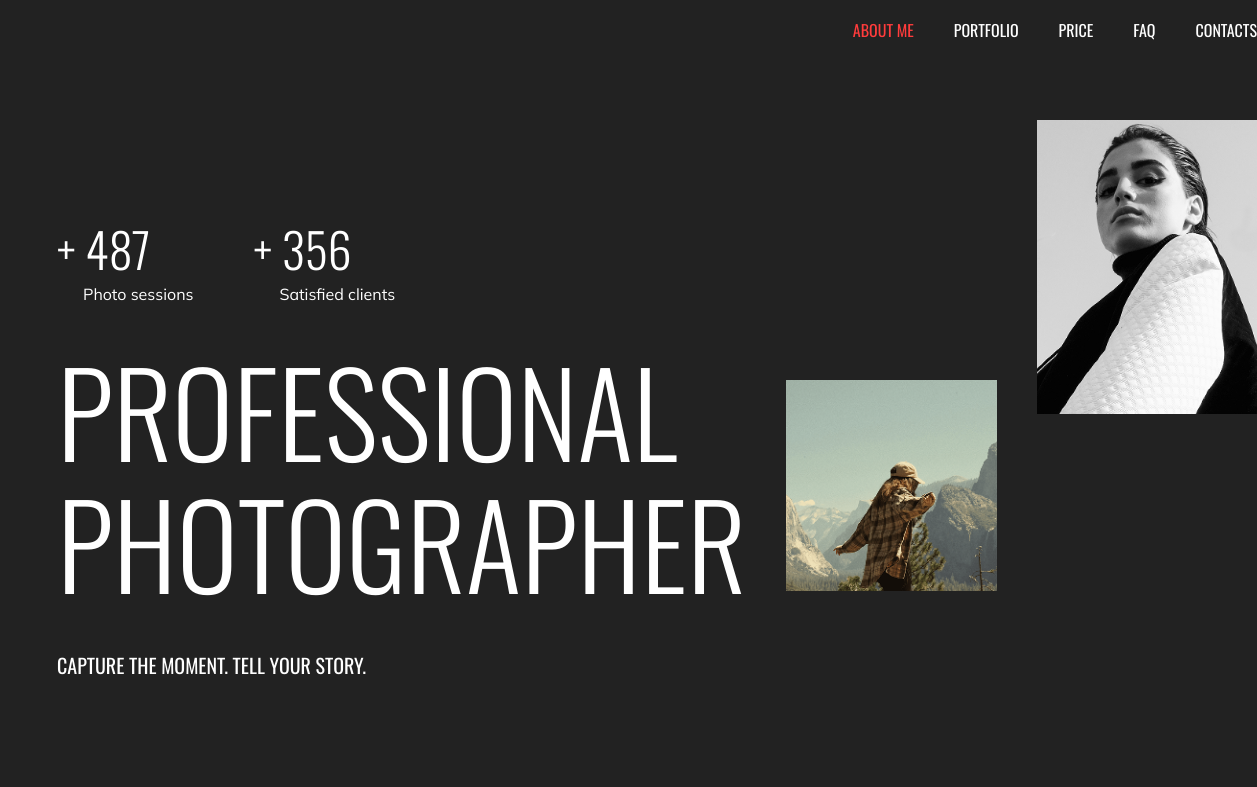
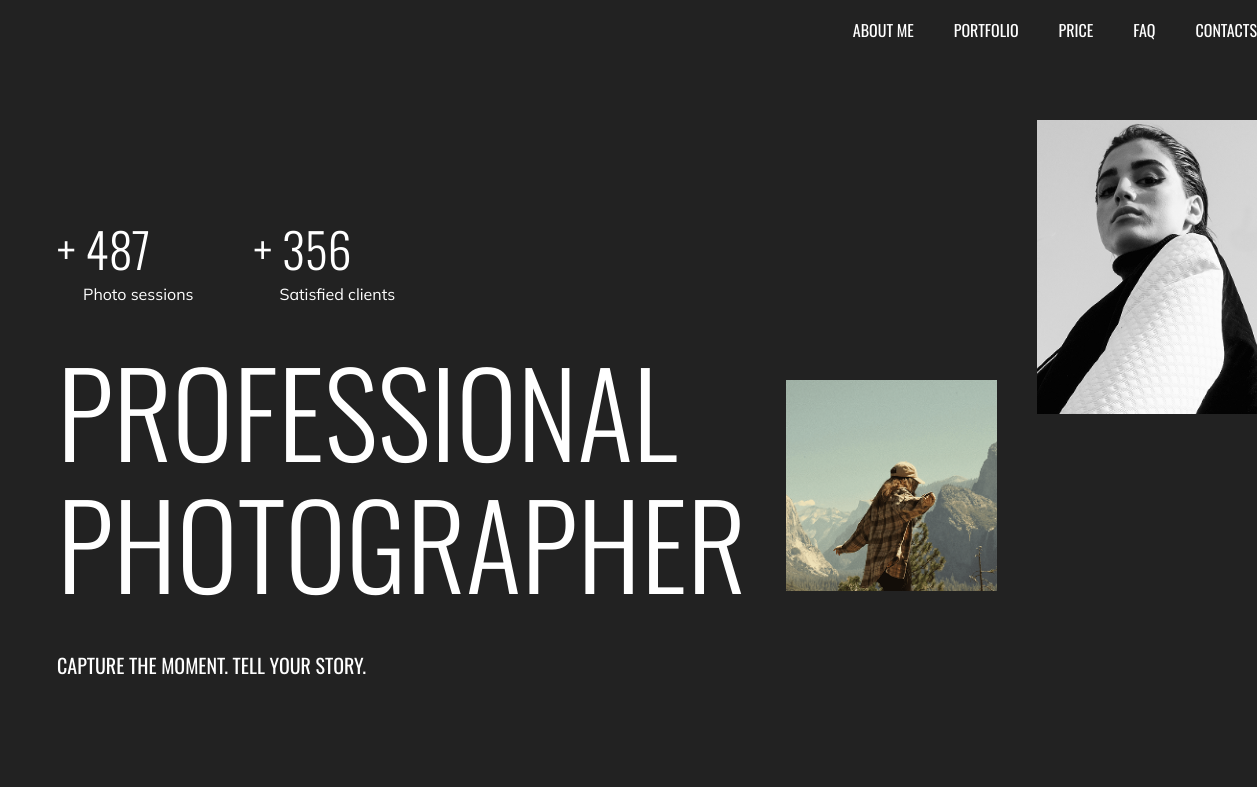
Before and after one commit to romanova7410020/rsschool-projects, a plain HTML site: page portfolio/index.html in a window 1280 px wide. In both pictures the pointer is over the item "ABOUT ME". Shown: the top 787 px of the page, 23-1280 px from the left. Drawn offline with nearby package versions, Linux system fonts and the light colour scheme.

Commit message:
:fix: hover in touch devices2

```diff
--- a/portfolio/styles.css
+++ b/portfolio/styles.css
@@ -480,12 +480,22 @@ footer{
   background-color: #FF3C3C;
   color: #222222;
 }
-@media (hover: none) {
-  .your-element {
-    pointer-events: none;
+@media screen and (max-width: 1439px) {
+  .navigation li:hover,
+  .price-column:hover,
+  .slow-down:hover,
+  summary:hover,
+  .price-column:hover button,
+  .footer-form input:hover,
+  .footer-form button:hover
+  {
+    color: inherit !important;
+    cursor: default !important;
+    border-color: initial !important;
+    background-color: transparent !important;
   }
 }
-@media (min-width: 1441px) {
+@media screen and (min-width: 1441px) {
   .gallery-slider {
     justify-content: center;
   }
```
